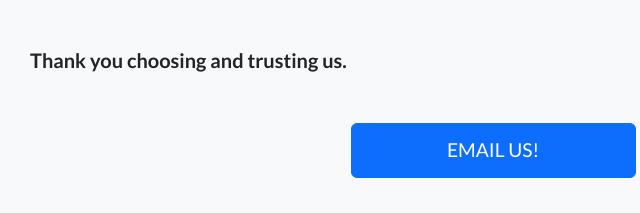
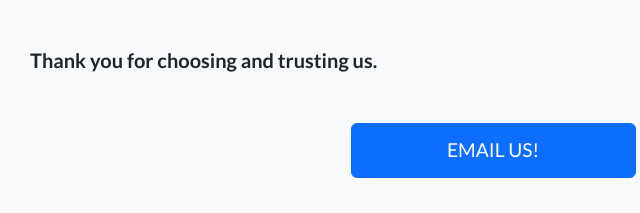
Before and after one commit to daca234/flyingeyes.github.io, a plain HTML site: page index.html in a window 1280 px wide. Shown: the part 5199-5412 px from the top of the page, 147-787 px from the left. Drawn offline with nearby package versions, Linux system fonts and the light colour scheme.

Commit message:
Add files via upload

```diff
--- a/index.html
+++ b/index.html
@@ -204,7 +204,7 @@
             </div>
             <div class="row d-flex justify-content-center">
                 <p class="col-lg-10 lead mb-0 fs-5 fw-normal"> It's year 2021. Flying Eyes has just launched. We were scared for our survival as we were a new company in a ruthless market. Thanks to our team, their tireless efforts and you, our loyal customers, we managed to rise to the top and become a brand who has managed to make a name for ourselves. From a small startup company to a worldwide recognizable brand. You came for quality of our materials and high definition lenses, but stayed because of the safety of our gear and the priority you represent to us. You matter to us. We encourage you to send us your critiques and praises as out customer servise is available 24/7. We well respond to all of your questions as soon as possible. </p>
-                <p class="col-lg-10 lead mb-0 my-5 fs-5 fw-bolder"> Thank you choosing and trusting us. </p>
+                <p class="col-lg-10 lead mb-0 my-5 fs-5 fw-bolder"> Thank you for choosing and trusting us. </p>
                 <a class="btn btn-primary pull-left col-lg-3 my-5" href="mailto:flyingeyes@gmail.com">EMAIL US!</a>
             </div>
         </div>
```
